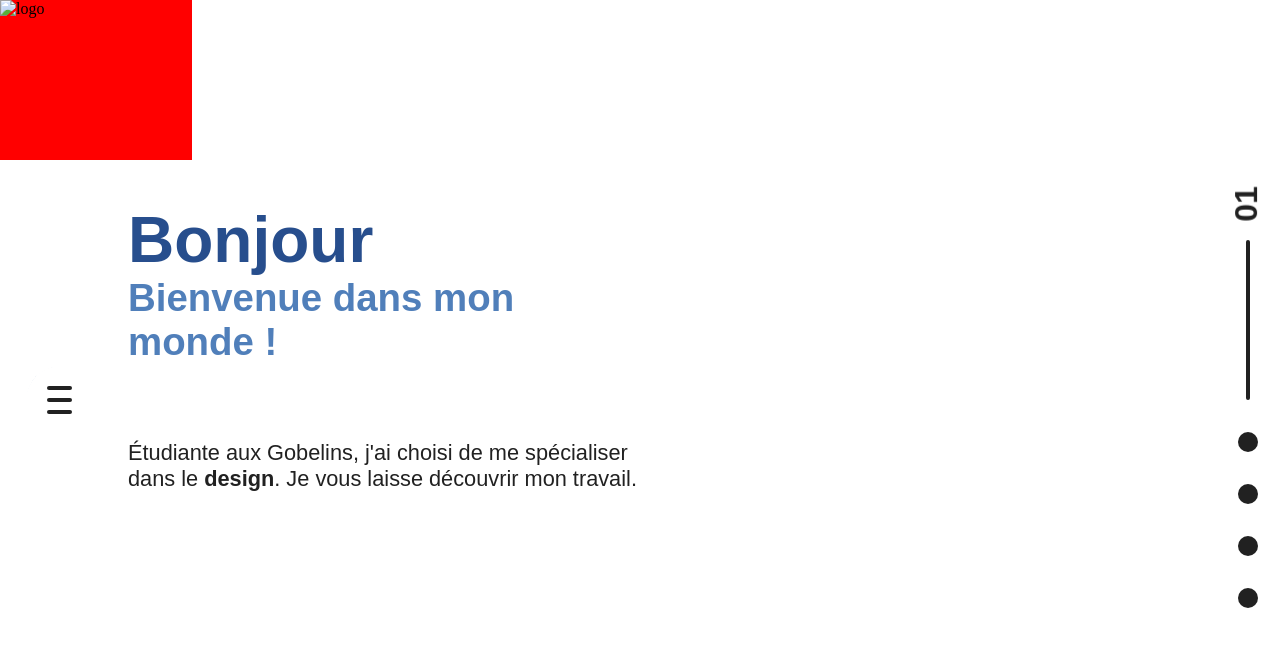
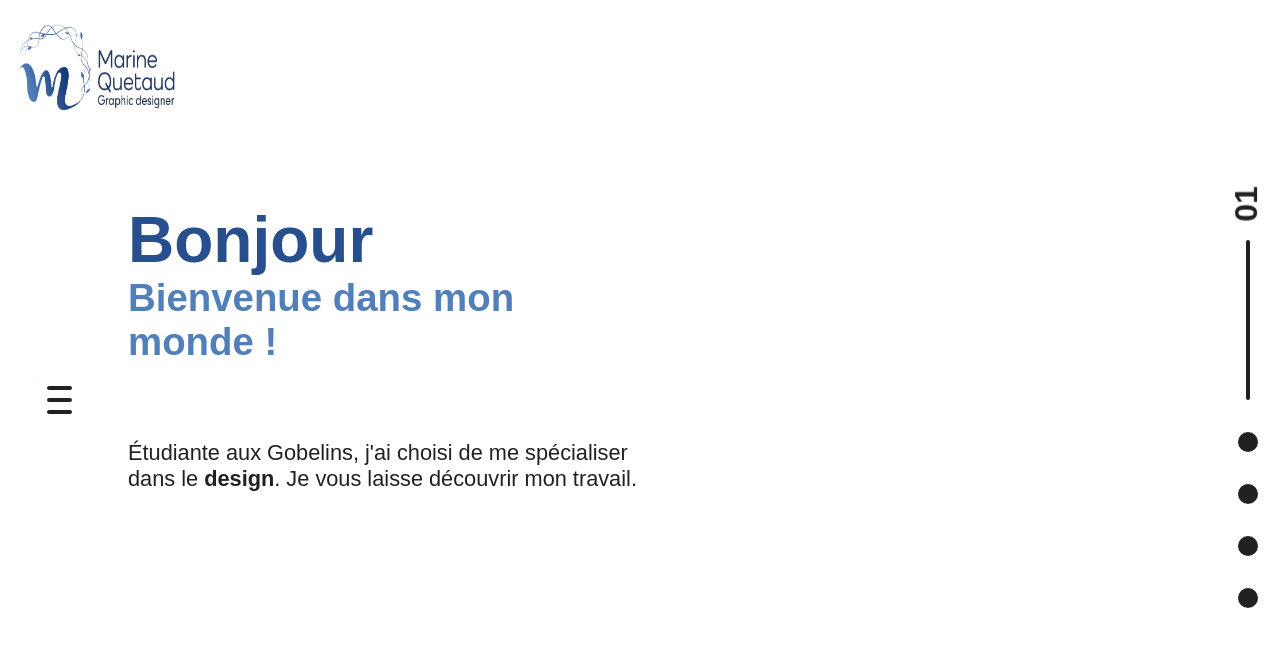
Before and after one commit to Yohan744/portfolio-marine, a website: page public/index.html in a window 1280 px wide. Drawn offline with nearby package versions, Linux system fonts and the light colour scheme; a script that the page names is missing; a web font is replaced by a local one.

Commit message:
fix bugs about indexOf

```diff
--- a/public/index.html
+++ b/public/index.html
@@ -13,10 +13,6 @@
     <link href="style/home.css" rel="stylesheet">
 </head>
 <body>
-
-<div id="logo-wrapper">
-    <img src="" alt="logo" class="image">
-</div>
 
 <div id="cursor"></div>
 
@@ -40,6 +36,9 @@
 
 <div id="fullpage">
     <section class="section s1" id="section0">
+        <div id="logo-wrapper">
+            <img src="image/logo.png" alt="logo" class="image">
+        </div>
         <div id="welcome-right-wrapper">
 
         </div>
--- a/public/js/a-propos.js
+++ b/public/js/a-propos.js
@@ -10,7 +10,6 @@ const requestUser = async () => {
     const response = await axios.get(`${locationApi}getUser`)
 
     try {
-        console.log(response.data)
         const datas = response.data
         aProposParagraph.innerHTML += `<p id="a-propos-paragraph">${datas.bio}</p>`
         aProposImageWrapper.innerHTML = `<img src="${datas.avatar_url}" alt="image" class="a-propos-image">`
--- a/public/js/home.js
+++ b/public/js/home.js
@@ -126,7 +126,7 @@ let parallaxProjects = new Parallax(projects, {
 
 /*---------------------------------------Insert Projects------------------------------------------*/
 
-const welcomeImageWrapper = document.getElementById('welcome-right-wrapper')
+//const welcomeImageWrapper = document.getElementById('welcome-right-wrapper')
 
 const firstProjectTitleWrapper = document.getElementById('first-project-title-wrapper')
 const firstProjectSubtitleWrapper = document.getElementById('first-project-subtitle-wrapper')
@@ -146,10 +146,10 @@ const requestProjects = async () => {
     try {
         const datas = response.data
         datas.forEach(data => {
-            let verifWelcome = data.title.indexOf("Bonjour")
-            if ((verifWelcome !== -1) && (verifWelcome < 30)) {
-                welcomeImageWrapper.innerHTML = `<img src="${data.images.normal}" alt="image" class="image">`
-            }
+            //let verifWelcome = data.title.indexOf("Bonjour")
+            //if ((verifWelcome !== -1) && (verifWelcome < 30)) {
+                //welcomeImageWrapper.innerHTML = `<img src="${data.images.normal}" alt="image" class="image">`
+           // }
 
             let verifFirstProject = data.description.indexOf("Project0")
             if ((verifFirstProject !== -1) && (verifFirstProject < 30)) {
--- a/public/style/a-propos.scss
+++ b/public/style/a-propos.scss
@@ -26,7 +26,6 @@ $lightBlue: #507FBA;
   display: flex;
   flex-direction: column;
   justify-content: space-evenly;
-  background-color: blue;
 }
 
 #a-propos-title {
--- a/public/style/home.scss
+++ b/public/style/home.scss
@@ -147,11 +147,10 @@ $lightBlue: #507FBA;
 
 #logo-wrapper {
   position: absolute;
-  top: 0;
-  left: 0;
-  height: 20vh;
-  width: 15vw;
-  background-color: red;
+  top: 2vh;
+  left: 1vw;
+  height: 13vh;
+  width: 13vw;
 }
 
 #welcome-right-wrapper {
```
Also changed, not shown: public/image/logo.png (added), public/style/a-propos.css, public/style/home.css, 2 other files.
